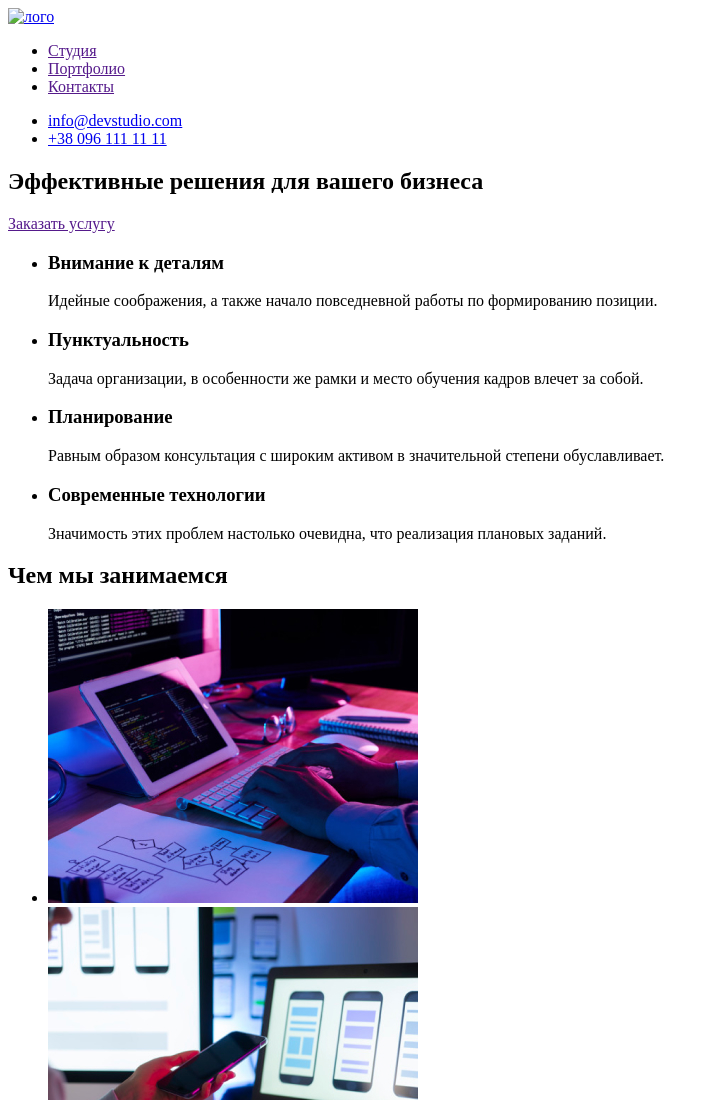
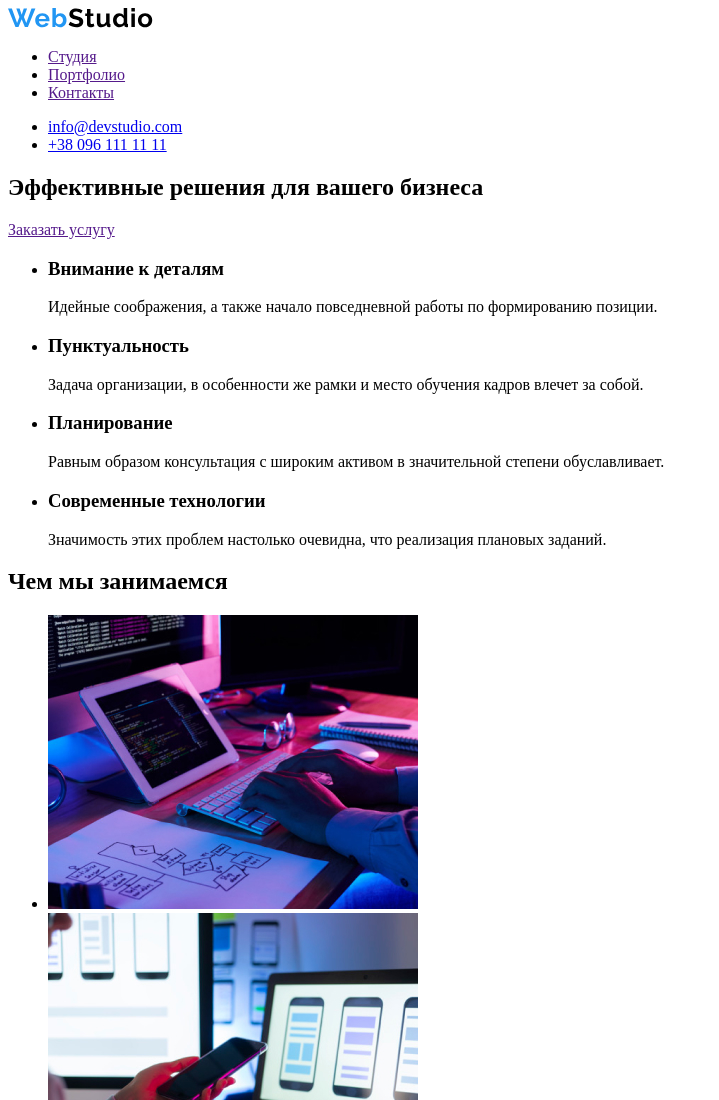
Before and after one commit to onezvinskaya/goit-markup-hw-01, a plain HTML site: page index.html in a window 1280 px wide. Shown: the top 1100 px of the page, without its empty margins (0-719 px from the left). Drawn offline with Linux system fonts and the light colour scheme.

Commit message:
Update index.html

```diff
--- a/index.html
+++ b/index.html
@@ -9,7 +9,7 @@
   <body>
     <header>
       <a href="/">
-        <img src="./images/logo/WebStudio.svgz" alt="лого" />
+        <img src="./images/logo/WebStudio.svg" alt="лого" />
       </a>
       <ul>
         <li><a href=""> Cтудия </a></li>
```
